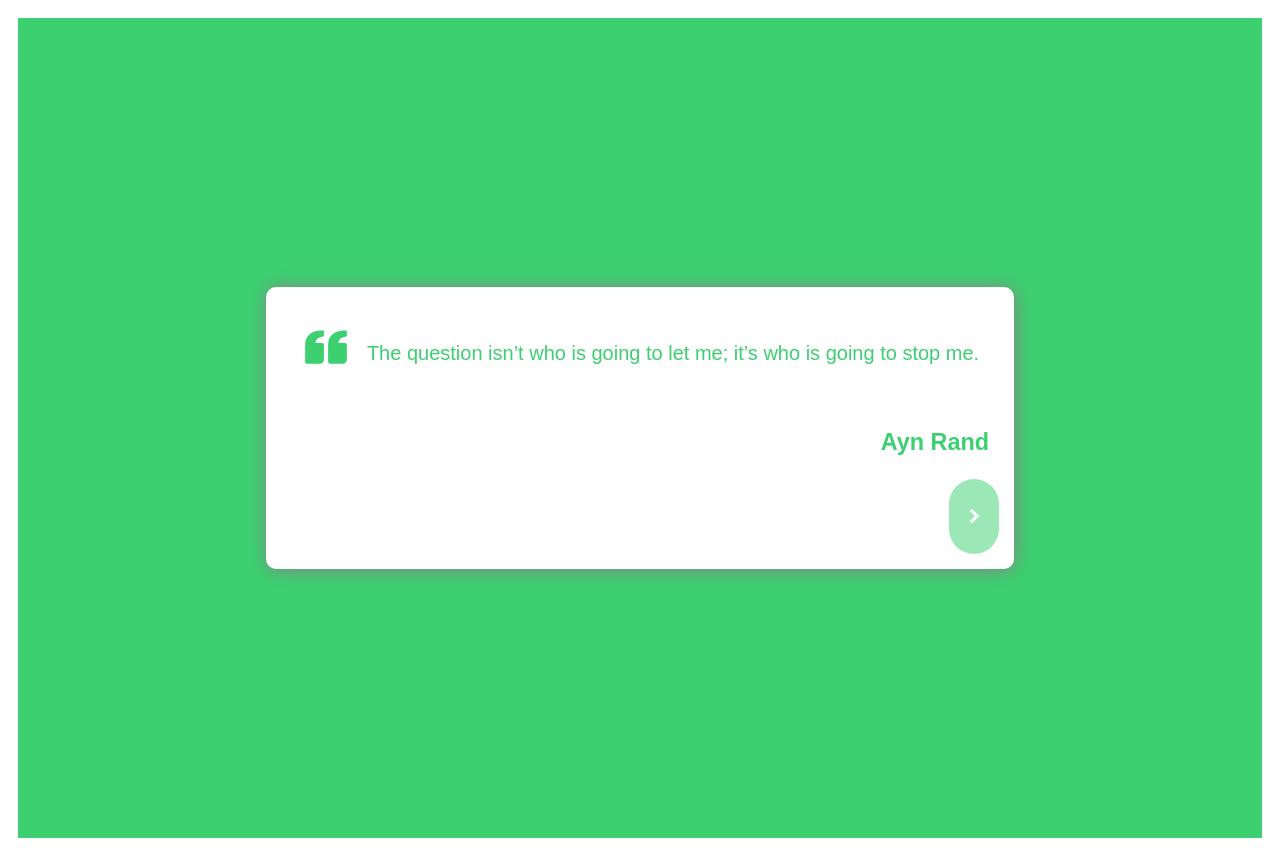
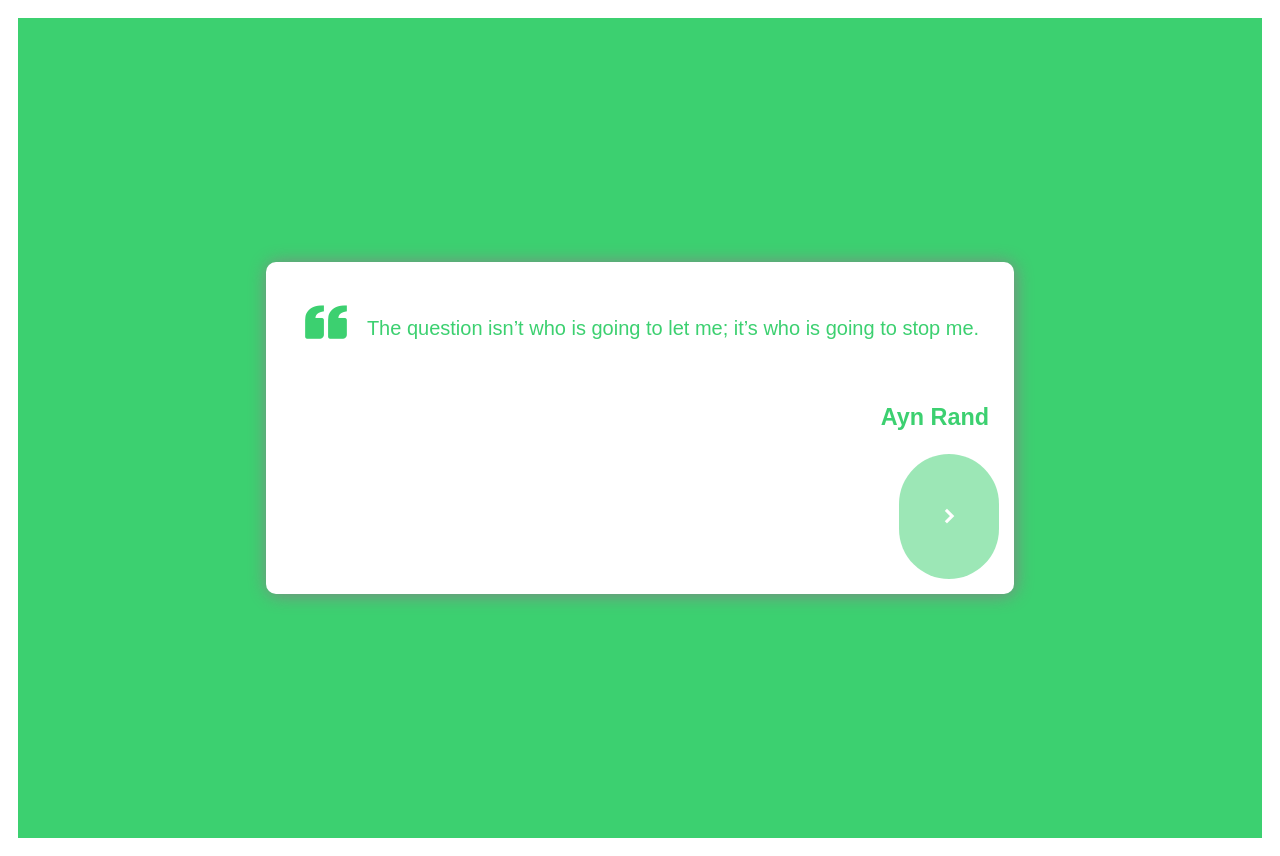
Before and after one commit to genesiski/cita, a React (Vite) app: page / in a window 1280 px wide. Built offline with nearby package versions, Linux system fonts and the light colour scheme.

Commit message:
Update App.css

```diff
--- a/src/App.css
+++ b/src/App.css
@@ -72,7 +72,7 @@ margin-right: 10px;
   cursor: pointer;
   margin: auto 0;
   font-size: 25px;
-  padding: 25px;
+  padding: 50px;
 }
 .button:hover{
 opacity: 1;
```
